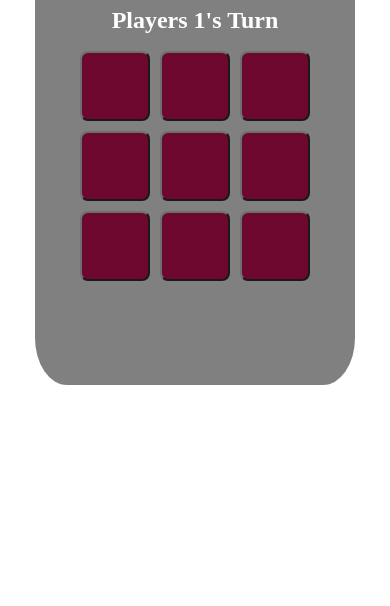
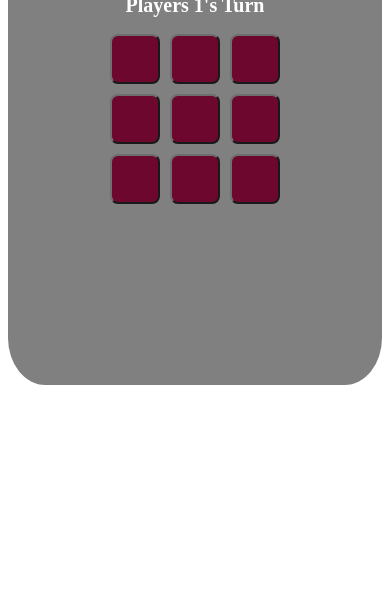
Before and after one commit to Pegazar/Tic-tac-toe-in-JavaScript, a plain HTML site: page index.html in a window 390 px wide. Shown: the part 238-844 px from the top of the page. Drawn offline with Linux system fonts and the light colour scheme.

Commit message:
new update

```diff
--- a/style.css
+++ b/style.css
@@ -54,3 +54,15 @@ button {
     padding: 12px;
     margin: 12px auto;
 }
+
+@media only screen and (max-width: 600px) {
+    #board {
+        width: 90%;
+        font-size: smaller;
+    }
+    .game-square {
+        width: 50px;
+        height: 50px;
+        font-size: 30px;
+    }
+}
```
